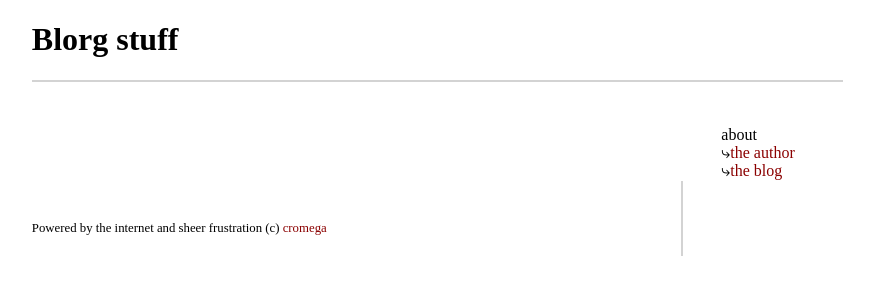
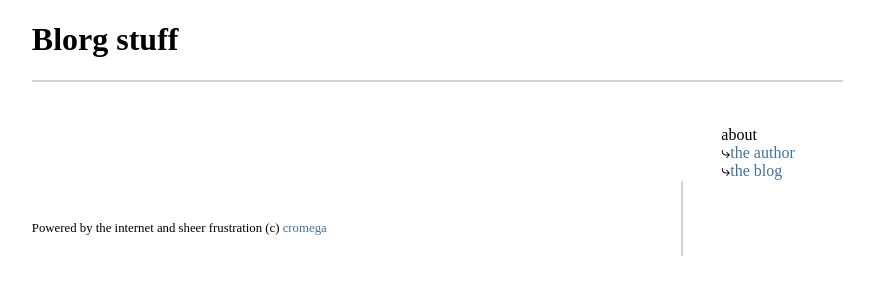
Before and after one commit to cromega/blorg, a Jekyll site: the page built from index.html, in a window 1280 px wide. Shown: the top 300 px of the page, without its empty margins (173-1047 px from the left). Built offline with Jekyll 4.4.1, drawn with Linux system fonts in a browser that asks for light colours.

Commit message:
extract the accent colour

```diff
--- a/css/blorg.scss
+++ b/css/blorg.scss
@@ -1,5 +1,7 @@
 ---
 ---
+
+$accent: #4170A3;
 
 // style reset
 div {
@@ -32,11 +34,11 @@ header {
 
 a {
   text-decoration: none;
-  color: darkred;
+  color: $accent;
 }
 
 a:hover {
-  color: red;
+  filter: brightness(130%);
 }
 
 #content {
```
